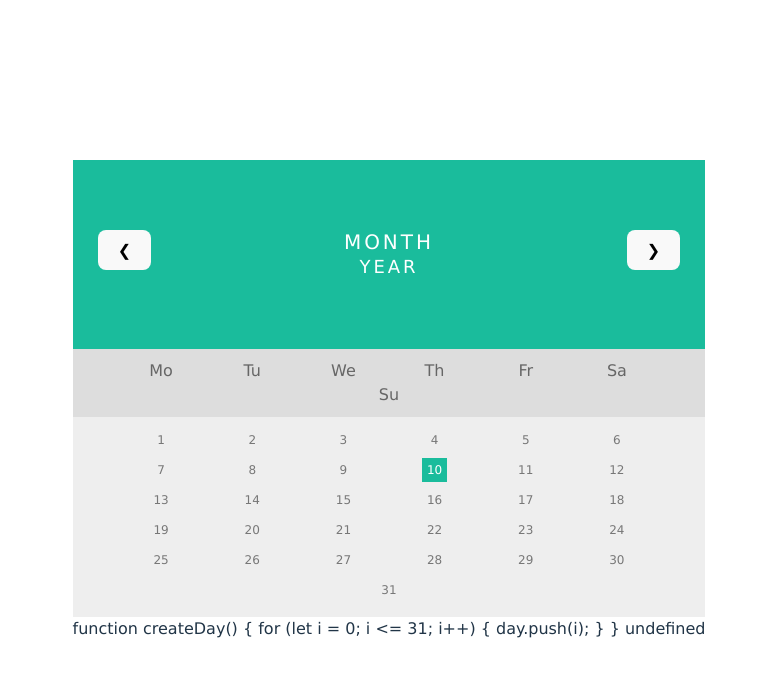
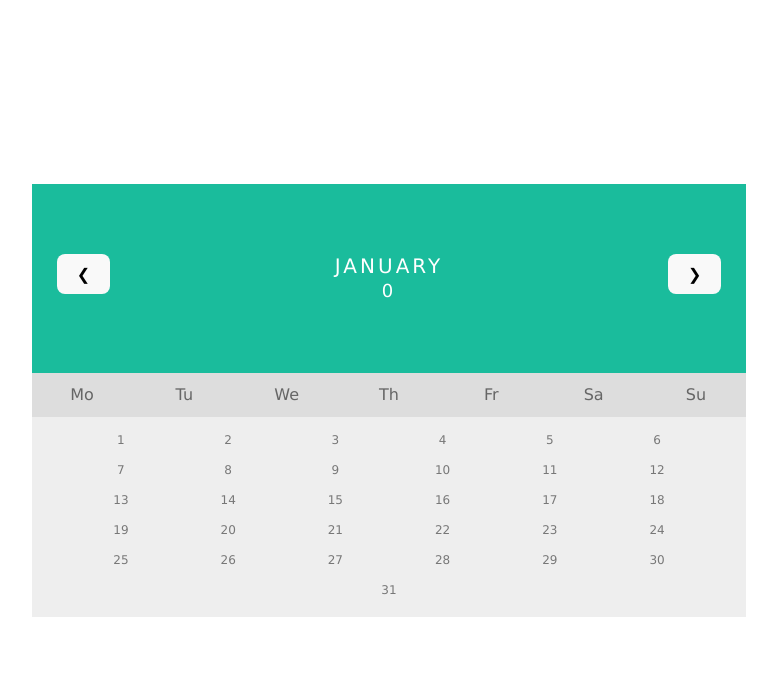
Before and after one commit to UserNumber44/Animated-Calendar, a Svelte app: page / in a window 1280 px wide. Shown: the top 676 px of the page, without its empty margins (251-1028 px from the left). Built offline with nearby package versions, Linux system fonts and the light colour scheme.

Commit message:
fixed day loop and added month loop

```diff
--- a/src/App.svelte
+++ b/src/App.svelte
@@ -1,38 +1,39 @@
 <script>
   import { tweened } from 'svelte/motion';
 	import { cubicOut } from 'svelte/easing';
-  import { loop_guard } from 'svelte/internal';
+  import { each, loop_guard } from 'svelte/internal';
 
   let day = [];
-  let weekday = ["Mon", "Tus", "Wed", "Thu", "Fri", "Sat", "Sun"];
   let months = ["January", "Febuary", "March", "April", "May", "June", "July", "August", "September", "October", "November", "December"];
   let years = [];
 
   let currentDay = 0
-  let currentWeekDay = 0
   let currentMonth = 0
   let currentYear = 0
 
 
-function createDay(){
-  for(let i = 0; i <= 31; i++){
+  for(let i = 1; i <= 31; i++){
     day.push(i);
   }
-}
+  day=day
+
 
 function addMonth(){
   currentMonth++
-  if(currentMonth > day.length -1){
+  if(currentMonth > 11){
     currentMonth = 0;
+    currentYear++
   }
 }
 
 function subrtractMonth() {
   currentMonth--
   if(currentMonth < 0){
-    currentMonth = day.length -1;
+    currentMonth = 11;
+    currentYear--
   }
 }
+
 
 </script>
 
@@ -41,10 +42,14 @@ function subrtractMonth() {
     <ul>
       <button class="prev" on:click= {subrtractMonth}>&#10094;</button>
       <button class="next" on:click= {addMonth}>&#10095;</button>
+      {#each months as m, i}
+      {#if currentMonth == i}
       <li>
-        Month<br>
-        <span style="font-size:18px">Year</span>
+        {m}<br>
+        <span style="font-size:18px">{currentYear}</span>
       </li>
+      {/if}
+      {/each}
     </ul>
   </div>
 
@@ -58,41 +63,12 @@ function subrtractMonth() {
     <li>Su</li>
   </ul>
 
-  <ul class="days">
-    <li>1</li>
-    <li>2</li>
-    <li>3</li>
-    <li>4</li>
-    <li>5</li>
-    <li>6</li>
-    <li>7</li>
-    <li>8</li>
-    <li>9</li>
-    <li><span class="active">10</span></li>
-    <li>11</li>
-    <li>12</li>
-    <li>13</li>
-    <li>14</li>
-    <li>15</li>
-    <li>16</li>
-    <li>17</li>
-    <li>18</li>
-    <li>19</li>
-    <li>20</li>
-    <li>21</li>
-    <li>22</li>
-    <li>23</li>
-    <li>24</li>
-    <li>25</li>
-    <li>26</li>
-    <li>27</li>
-    <li>28</li>
-    <li>29</li>
-    <li>30</li>
-    <li>31</li>
+  <ul class="days" >
+    {#each day as d}
+      <li>{d}</li>
+    {/each}
+    <!-- <li><span class="active">10</span></li> -->
   </ul>
-  {createDay}
-  {console.log(day[0])}
 </main>
 
 <style>
@@ -152,6 +128,8 @@ main {font-family: Verdana, sans-serif;}
   display: inline-block;
   width: 13.6%;
   text-align: center;
+  margin-left: 5px;
+  margin-right: 5px;
   margin-bottom: 5px;
   font-size:12px;
   color: #777;
```
